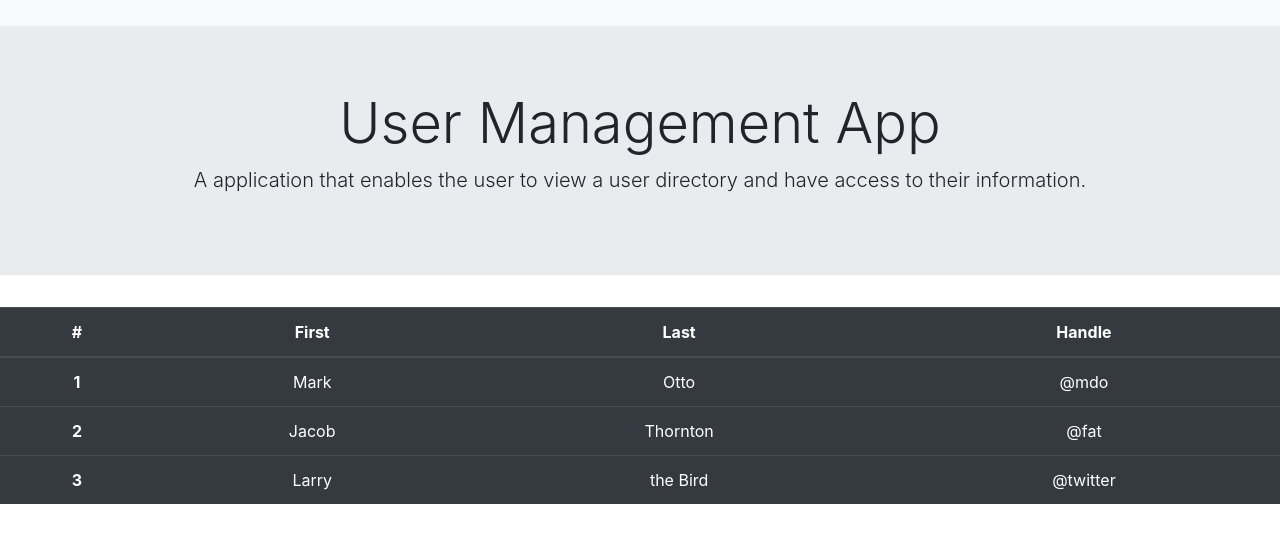
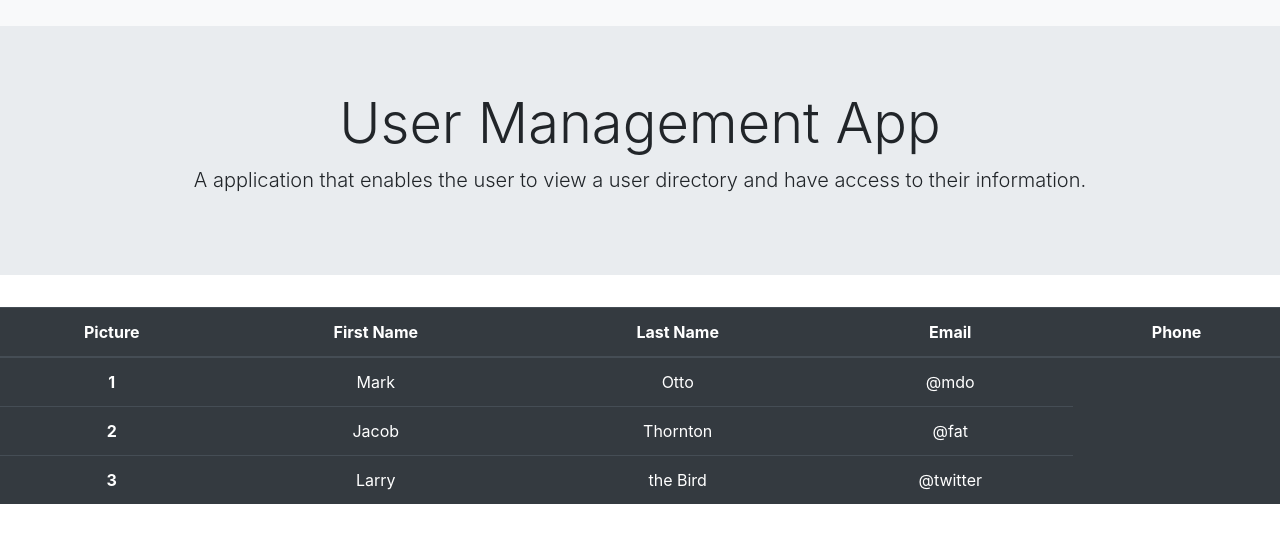
Before and after one commit to bellasantiago/user-management, a React (Create React App) app: page / in a window 1280 px wide. Shown: the top 542 px of the page. Built offline with nearby package versions, Linux system fonts and the light colour scheme.

Commit message:
Axios installed and API call updated

```diff
--- a/package.json
+++ b/package.json
@@ -6,6 +6,7 @@
     "@testing-library/jest-dom": "^5.12.0",
     "@testing-library/react": "^11.2.6",
     "@testing-library/user-event": "^12.8.3",
+    "axios": "^0.21.1",
     "bootstrap": "^4.6.0",
     "react": "^17.0.2",
     "react-dom": "^17.0.2",
--- a/src/components/Table.js
+++ b/src/components/Table.js
@@ -1,15 +1,19 @@
 import React from 'react'
+import API from "../utils/API";
+import Results from "";
 
-function Table() {
+function Table(props) {
+    console.log(props)
     return (
         <div>
             <table class="table table-dark">
                 <thead>
                     <tr>
-                        <th scope="col">#</th>
-                        <th scope="col">First</th>
-                        <th scope="col">Last</th>
-                        <th scope="col">Handle</th>
+                        <th scope="col">Picture</th>
+                        <th scope="col">First Name</th>
+                        <th scope="col">Last Name</th>
+                        <th scope="col">Email</th>
+                        <th scope="col">Phone</th>
                     </tr>
                 </thead>
                 <tbody>
--- a/src/utils/API.js
+++ b/src/utils/API.js
@@ -1,7 +1,9 @@
 import axios from "axios";
 
-export default {
-  getEmployees: function () {
-    return axios.get("https://randomuser.me/api/?results=1000");
-  },
+const API = {
+  randomEmployee: function () {
+      return axios.get("https://randomuser.me/api/?results=30");
+  }
 };
+
+export default API
```
Also changed, not shown: src/components/Results.js (added), 1 other file (tests, documents, lock files or other folders).
